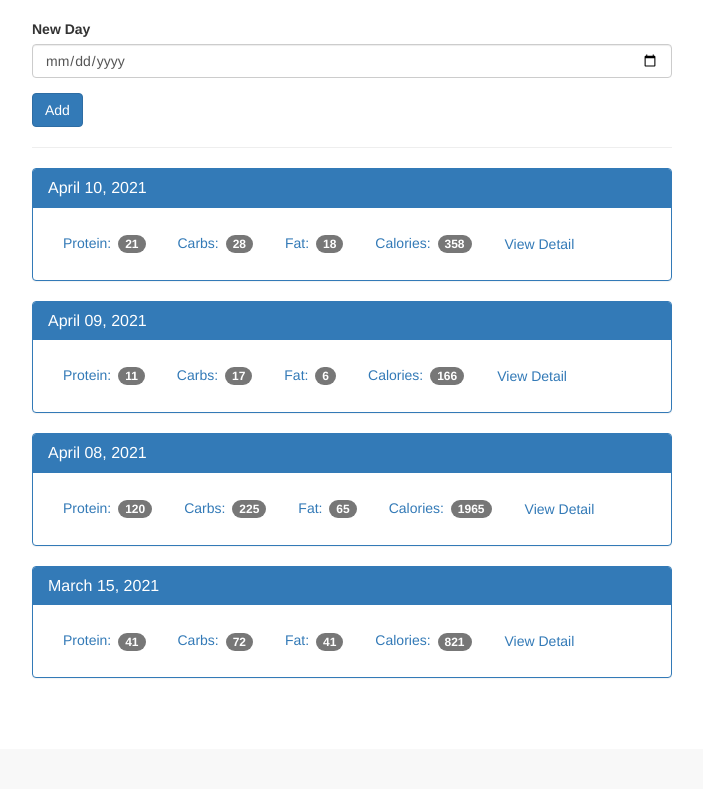
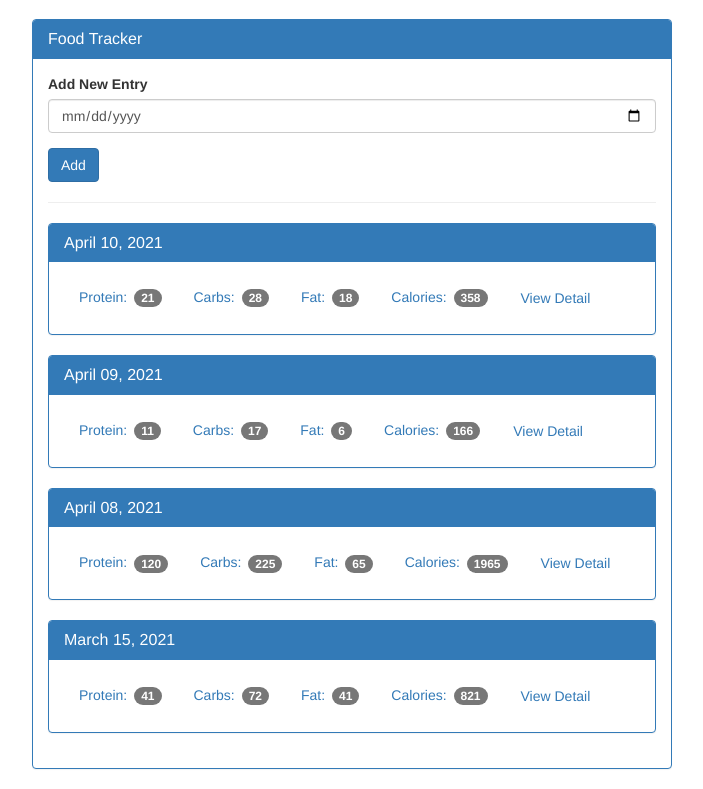
Before and after one commit to mmlcasag/food_tracker, a Flask app: page / in a window 1280 px wide. Shown: the part 51-840 px from the top of the page, without its empty margins (288-991 px from the left). Before the commit the page ends 729 px from the top, so only its background shows below. Run offline with Flask 2, Linux system fonts and the light colour scheme; data comes from the database, SQL or seed files in the repository; both versions use the stored data as it was after the commit; some libraries are stand-ins or nearby versions.

Commit message:
Adding Links

```diff
--- a/app.py
+++ b/app.py
@@ -26,7 +26,7 @@ def close_db(error):
 @app.route('/', methods=['GET'])
 def get_home():
     db = open_db()
-    cur = db.execute(' select i.date_id, d.entry_date, sum(f.protein) protein, sum(f.carbs) carbs, sum(f.fat) fat, sum(f.calories) calories from daily_intake i join dates d on d.id = i.date_id join foods f on f.id = i.food_id group by i.date_id order by d.entry_date desc ')
+    cur = db.execute(' select d.id date_id, d.entry_date, ifnull(sum(f.protein),0) protein, ifnull(sum(f.carbs),0) carbs, ifnull(sum(f.fat),0) fat, ifnull(sum(f.calories),0) calories from dates d left join daily_intake i on i.date_id = d.id left join foods f on f.id = i.food_id group by d.id order by d.entry_date desc ')
     raw_results = cur.fetchall()
 
     results = []
--- a/templates/add_food.html
+++ b/templates/add_food.html
@@ -19,12 +19,12 @@
     <nav class="navbar navbar-inverse navbar-fixed-top">
       <div class="container">
         <div class="navbar-header">
-          <a class="navbar-brand" href="#">Food Tracker</a>
+          <a class="navbar-brand" href="{{ url_for('get_home') }}">Food Tracker</a>
         </div>
         <div id="navbar" class="navbar-collapse collapse">
           <ul class="nav navbar-nav">
-            <li><a href="#">Home</a></li>
-            <li class="active"><a href="#">Add Food Item</a></li>
+            <li><a href="{{ url_for('get_home') }}">Home</a></li>
+            <li class="active"><a href="{{ url_for('get_add_food') }}">Add Food Item</a></li>
           </ul>
         </div>
       </div>
--- a/templates/day.html
+++ b/templates/day.html
@@ -19,12 +19,12 @@
     <nav class="navbar navbar-inverse navbar-fixed-top">
       <div class="container">
         <div class="navbar-header">
-          <a class="navbar-brand" href="#">Food Tracker</a>
+          <a class="navbar-brand" href="{{ url_for('get_home') }}">Food Tracker</a>
         </div>
         <div id="navbar" class="navbar-collapse collapse">
           <ul class="nav navbar-nav">
-            <li><a href="#">Home</a></li>
-            <li><a href="#">Add Food Item</a></li>
+            <li><a href="{{ url_for('get_home') }}">Home</a></li>
+            <li><a href="{{ url_for('get_add_food') }}">Add Food Item</a></li>
           </ul>
         </div>
       </div>
--- a/templates/home.html
+++ b/templates/home.html
@@ -19,12 +19,12 @@
     <nav class="navbar navbar-inverse navbar-fixed-top">
       <div class="container">
         <div class="navbar-header">
-          <a class="navbar-brand" href="#">Food Tracker</a>
+          <a class="navbar-brand" href="{{ url_for('get_home') }}">Food Tracker</a>
         </div>
         <div id="navbar" class="navbar-collapse collapse">
           <ul class="nav navbar-nav">
-            <li class="active"><a href="#">Home</a></li>
-            <li><a href="#">Add Food Item</a></li>
+            <li class="active"  ><a href="{{ url_for('get_home') }}">Home</a></li>
+            <li><a href="{{ url_for('get_add_food') }}">Add Food Item</a></li>
           </ul>
         </div>
       </div>
@@ -34,9 +34,18 @@
 
       <div class="row">
         <div>
+
+          <div class="panel panel-primary">
+
+            <div class="panel-heading">
+              <h3 class="panel-title">Food Tracker</h3>
+            </div>
+
+            <div class="panel-body">
+
               <form method="POST" action="{{ url_for('post_home') }}">
                 <div class="form-group">
-              <label for="date">New Day</label>
+                  <label for="date">Add New Entry</label>
                   <input type="date" class="form-control" id="date" name="date">
                 </div>
                 <button type="submit" class="btn btn-primary">Add</button>
@@ -60,6 +69,11 @@
                   </div>
                 </div>
               {% endfor %}
+
+            </div>
+
+          </div>
+
         </div>
       </div>
 
```
Also changed, not shown: database/food_tracker.db. Lines whose indentation alone changed are shown as unchanged.
